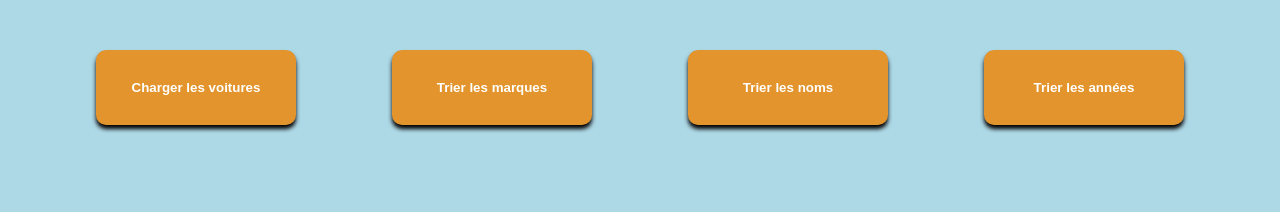
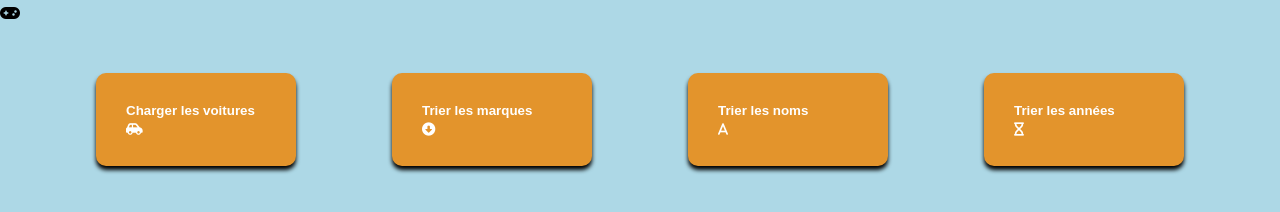
Before and after one commit to Krisdevo/algo-intro, a plain HTML site: page index.html in a window 1280 px wide. Drawn offline with Linux system fonts and the light colour scheme.

Commit message:
Styling button with fontawesome

```diff
--- a/index.html
+++ b/index.html
@@ -4,16 +4,20 @@
     <meta charset="UTF-8">
     <meta name="viewport" content="width=device-width, initial-scale=1.0">
     <link rel="stylesheet" href="style.css">
+    <link rel="stylesheet" href="path/to/font-awesome/css/font-awesome.min.css">
+
     <title>Document</title>
 </head>
 <body>
+    <i class="fa-solid fa-gamepad"></i>
     <div class="nav" >
-        <button id="btn1" class="loadBtn">Charger les voitures</button>
-        <button id="btn2" class="loadBtn">Trier les marques</button>
-        <button id="btn3" class="loadBtn">Trier les noms</button>
-        <button id="btn4" class="loadBtn">Trier les années</button>
+        <button id="btn1" class="loadBtn">Charger les voitures<i class="fa-solid fa-car-side"></i></button>
+        <button id="btn2" class="loadBtn">Trier les marques<i class="fa-solid fa-circle-down"></i></button>
+        <button id="btn3" class="loadBtn">Trier les noms<i class="fa-solid fa-a"></i></button>
+        <button id="btn4" class="loadBtn">Trier les années<i class="fa-solid fa-hourglass"></i></button>
     </div>
     <section id="list"> </section>
     <script src="main.js"></script>
+       <script src="https://kit.fontawesome.com/350cd0f8b4.js" crossorigin="anonymous"></script>
 </body>
 </html>
--- a/style.css
+++ b/style.css
@@ -32,6 +32,8 @@ width: 100%;
     box-shadow: 0 4px 4px 0 black;
     font-weight: 600;
     cursor: pointer;
+    display: flex;
+    flex-direction: column;
 }
 
     #container{
@@ -76,3 +78,7 @@ button{
 img{
     border-radius: 10px;
 }
+
+i{
+    margin-top: 5px;
+}
```
